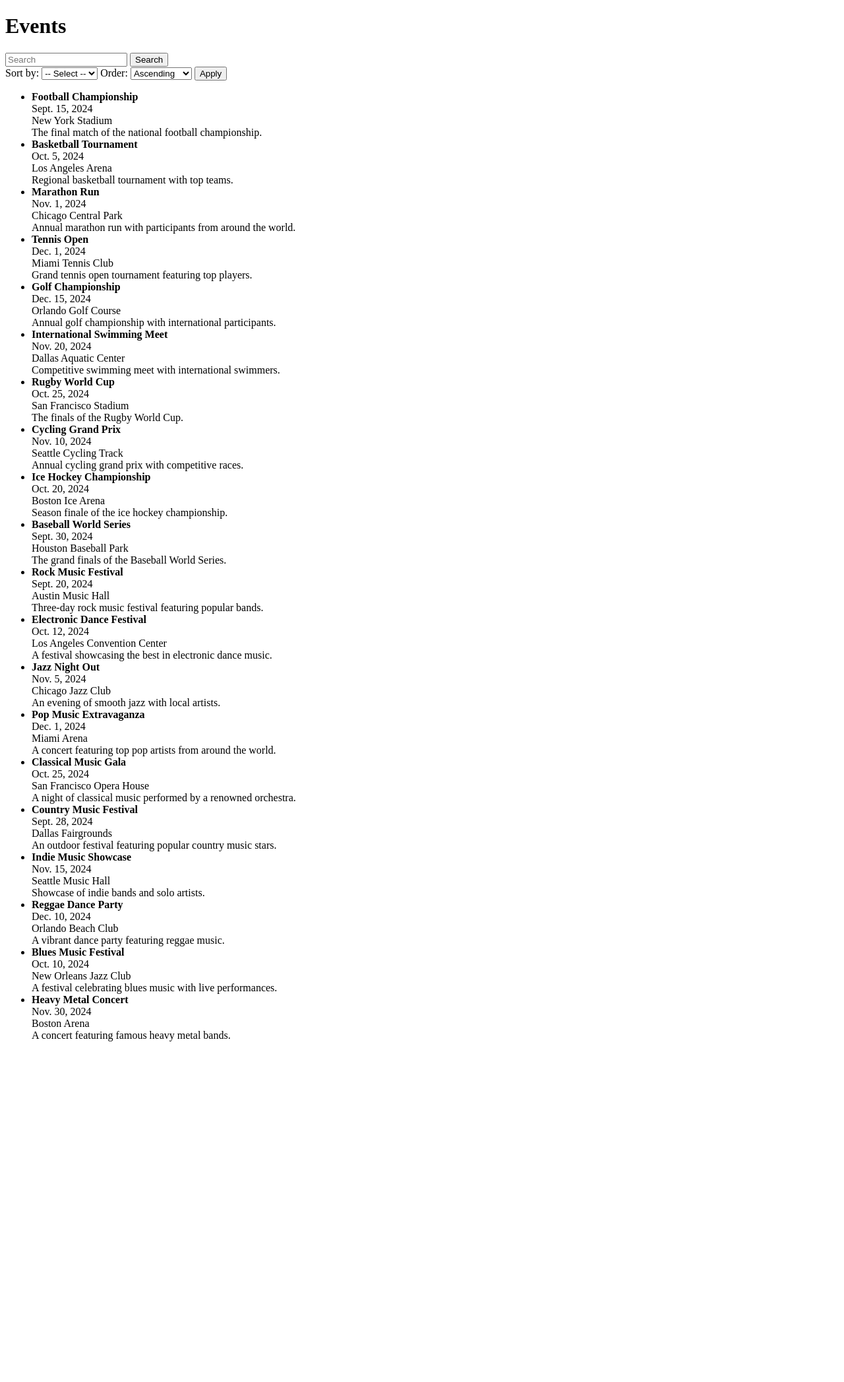
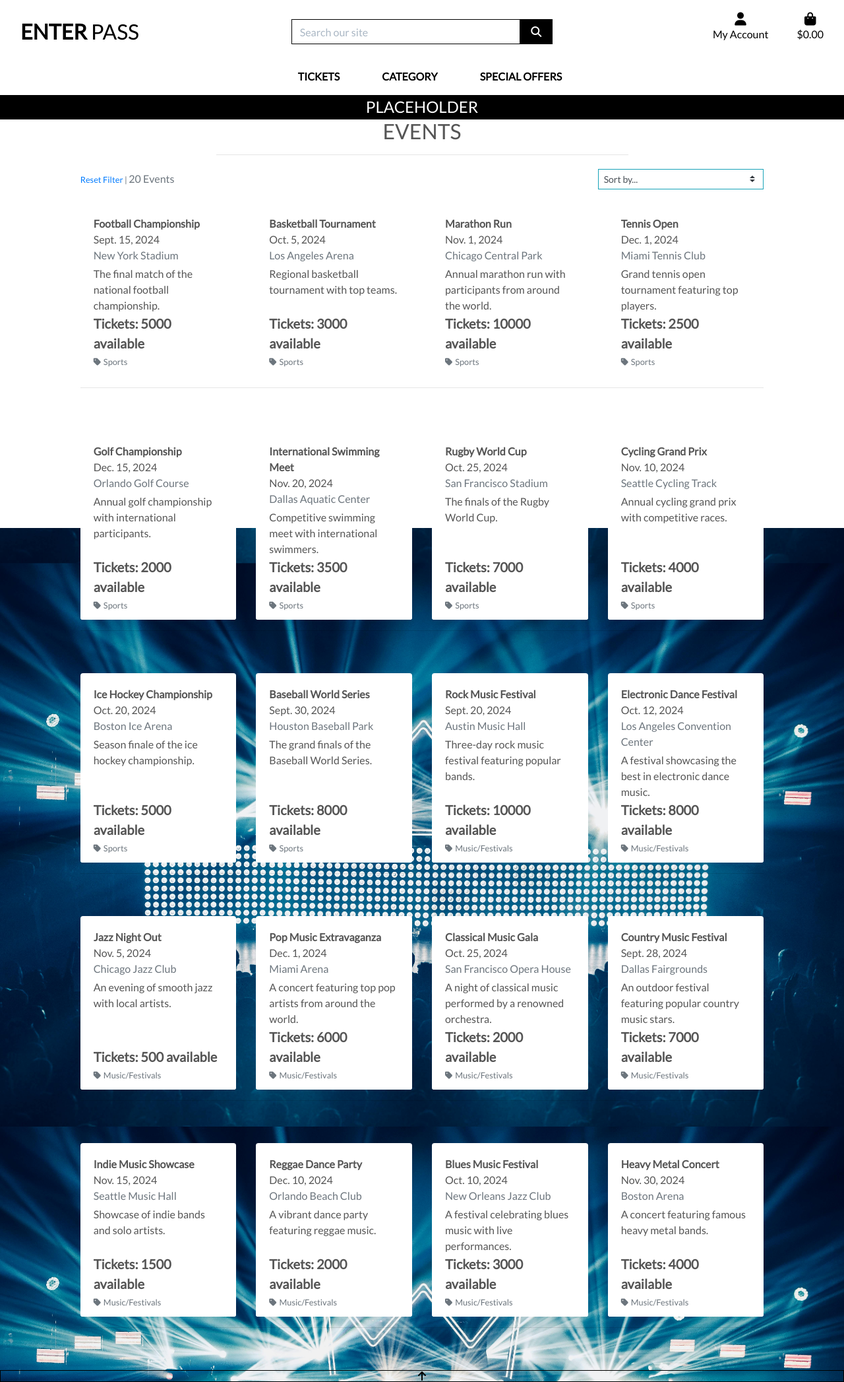
Before and after one commit to Phoenixgreen763/Enter-Pass, a Django app: template events/templates/events/events.html in a window 1280 px wide. Shown: the whole page at 66% size. Before the commit the page ends 1578 px from the top, so only its background shows below. Run offline with Django 5.2, Linux system fonts and the light colour scheme; the template is opened without the code that fills it: values that come from a table or form of the project are taken from there, others are empty; data comes from the database, SQL or seed files in the repository; parts of the project's set-up code (start-up, migrations or seed data) failed here and were passed over; some libraries are stand-ins or nearby versions.

Commit message:
update events.html to display events correctly.

```diff
--- a/events/templates/events/events.html
+++ b/events/templates/events/events.html
@@ -1,48 +1,114 @@
-<!DOCTYPE html>
-<html lang="en">
-<head>
-    <meta charset="UTF-8">
-    <title>Events</title>
-</head>
-<body>
-    <h1>Events</h1>
+{% extends "base.html" %}
+{% load static %}
 
-    <!-- Search Form -->
-    <form method="get" action="{% url 'all_events' %}">
-        <input type="text" name="q" placeholder="Search" value="{{ search_term }}">
-        <button type="submit">Search</button>
-    </form>
+{% block page_header %}
+    <div class="container header-container">
+        <div class="row">
+            <div class="col"></div>
+        </div>
+    </div>
+{% endblock %}
 
-    <!-- Sorting Options -->
-    <form method="get" action="{% url 'all_events' %}">
-        <label for="sort">Sort by:</label>
-        <select name="sort" id="sort">
-            <option value="">-- Select --</option>
-            <option value="title" {% if current_sorting|slice:":-4" == "title" %}selected{% endif %}>Title</option>
-            <option value="date" {% if current_sorting|slice:":-4" == "date" %}selected{% endif %}>Date</option>
-        </select>
-
-        <label for="direction">Order:</label>
-        <select name="direction" id="direction">
-            <option value="asc" {% if current_sorting|slice:":-4" == "asc" %}selected{% endif %}>Ascending</option>
-            <option value="desc" {% if current_sorting|slice:":-4" == "desc" %}selected{% endif %}>Descending</option>
-        </select>
-
-        <button type="submit">Apply</button>
-    </form>
-
-    <!-- Events List -->
-    <ul>
-        {% for event in events %}
-            <li>
-                <strong>{{ event.title }}</strong><br>
-                {{ event.date }}<br>
-                {{ event.location }}<br>
-                {{ event.description }}<br>
-            </li>
-        {% empty %}
-            <li>No events found.</li>
-        {% endfor %}
-    </ul>
-</body>
-</html>
+{% block content %}
+    <div class="overlay"></div>
+    <div class="container-fluid">
+        <div class="row">
+            <div class="col text-center mt-3">
+                <h2 class="logo-font">Events</h2>
+                {% for c in current_categories %}
+                    <a class="category-badge text-decoration-none" href="{% url 'all_events' %}?category={{ c.name }}">
+                        <span class="p-2 mt-2 badge badge-white text-black rounded-0 border border-dark">{{ c.friendly_name }}</span>
+                    </a>
+                {% endfor %}
+                <hr class="w-50 mb-1">
+            </div>
+        </div>
+        <div class="row">
+            <div class="event-container col-10 offset-1">
+                <div class="row mt-1 mb-2">
+                    <div class="col-12 col-md-6 my-auto order-md-last d-flex justify-content-center justify-content-md-end">
+                        <div class="sort-select-wrapper w-50">
+                            <select id="sort-selector" class="custom-select custom-select-sm rounded-0 border border-{% if current_sorting != 'None_None' %}info{% else %}black{% endif %}">
+                                <option value="reset" {% if current_sorting == 'None_None' %}selected{% endif %}>Sort by...</option>
+                                <option value="date_asc" {% if current_sorting == 'date_asc' %}selected{% endif %}>Date (earliest to latest)</option>
+                                <option value="date_desc" {% if current_sorting == 'date_desc' %}selected{% endif %}>Date (latest to earliest)</option>
+                                <option value="category_asc" {% if current_sorting == 'category_asc' %}selected{% endif %}>Category (A-Z)</option>
+                                <option value="category_desc" {% if current_sorting == 'category_desc' %}selected{% endif %}>Category (Z-A)</option>
+                            </select>
+                        </div>
+                    </div>
+                    <div class="col-12 col-md-6 order-md-first">
+                        <p class="text-muted mt-3 text-center text-md-left">
+                            {% if search_term or current_categories or current_sorting != 'None_None' %}
+                                <span class="small"><a href="{% url 'all_events' %}">Reset Filter</a> | </span>
+                            {% endif %}
+                            {{ events|length }} Events{% if search_term %} found for <strong>"{{ search_term }}"</strong>{% endif %}
+                        </p>
+                    </div>
+                </div>
+                <div class="row">
+                    {% for event in events %}
+                        <div class="col-sm-6 col-md-6 col-lg-4 col-xl-3">
+                            <div class="card h-100 border-0">
+                                <div class="card-body pb-0">
+                                    <p class="mb-0 font-weight-bold">{{ event.title }}</p>
+                                    <p class="mb-0">{{ event.date }}</p>
+                                    <p class="text-muted mb-1">{{ event.location }}</p>
+                                    <p class="mb-0">{{ event.description|slice:":100" }}{% if event.description|length > 100 %}...{% endif %}</p>
+                                </div>
+                                <div class="card-footer bg-white pt-0 border-0 text-left">
+                                    <div class="row">
+                                        <div class="col">
+                                            <p class="lead mb-0 text-left font-weight-bold">Tickets: {{ event.available_tickets }} available</p>
+                                            {% if event.category %}
+                                            <p class="small mt-1 mb-0">
+                                                <a class="text-muted" href="{% url 'all_events' %}?category={{ event.category }}">
+                                                    <i class="fas fa-tag mr-1"></i>{{ event.get_category_display }}
+                                                </a>
+                                            </p>
+                                            {% endif %}
+                                            {% if event.is_sold_out %}
+                                                <small class="text-danger">Sold Out</small>
+                                            {% endif %}
+                                            {% if request.user.is_superuser %}
+                                                <small class="ml-3">
+                                                    <a href="">Edit</a> |
+                                                    <a class="text-danger" href="">Delete</a>
+                                                </small>
+                                            {% endif %}
+                                        </div>
+                                    </div>
+                                </div>
+                            </div>
+                        </div>
+                        {% if forloop.counter|divisibleby:1 %}
+                            <div class="col-12 d-sm-none mb-5">
+                                <hr>
+                            </div>
+                        {% endif %}
+                        {% if forloop.counter|divisibleby:2 %}
+                            <div class="col-12 d-none d-sm-block d-md-block d-lg-none mb-5">
+                                <hr>
+                            </div>
+                        {% endif %}
+                        {% if forloop.counter|divisibleby:3 %}
+                            <div class="col-12 d-none d-lg-block d-xl-none mb-5">
+                                <hr>
+                            </div>
+                        {% endif %}
+                        {% if forloop.counter|divisibleby:4 %}
+                            <div class="col-12 d-none d-xl-block mb-5">
+                                <hr>
+                            </div>
+                        {% endif %}
+                    {% endfor %}
+                </div>
+            </div>
+        </div>
+    </div>
+    <div class="btt-button shadow-sm rounded-0 border border-black">
+        <a class="btt-link d-flex h-100">
+            <i class="fas fa-arrow-up text-black mx-auto my-auto"></i>
+        </a>
+    </div>
+{% endblock %}
--- a/events/urls.py
+++ b/events/urls.py
@@ -2,5 +2,9 @@ from django.urls import path
 from . import views
 
 urlpatterns = [
-    path('', views.all_events, name='all_events'),
+    path('all-events/', views.all_events, name='all_events'),
+    path('events/by-price/', views.events_by_price, name='events_by_price'),
+    path('events/by-rating/', views.events_by_rating, name='events_by_rating'),
+    path('events/category/<str:category>/', views.events_by_category, name='events_by_category'),
+    path('events/special/<str:special>/', views.events_special, name='events_special'),
 ]
```
